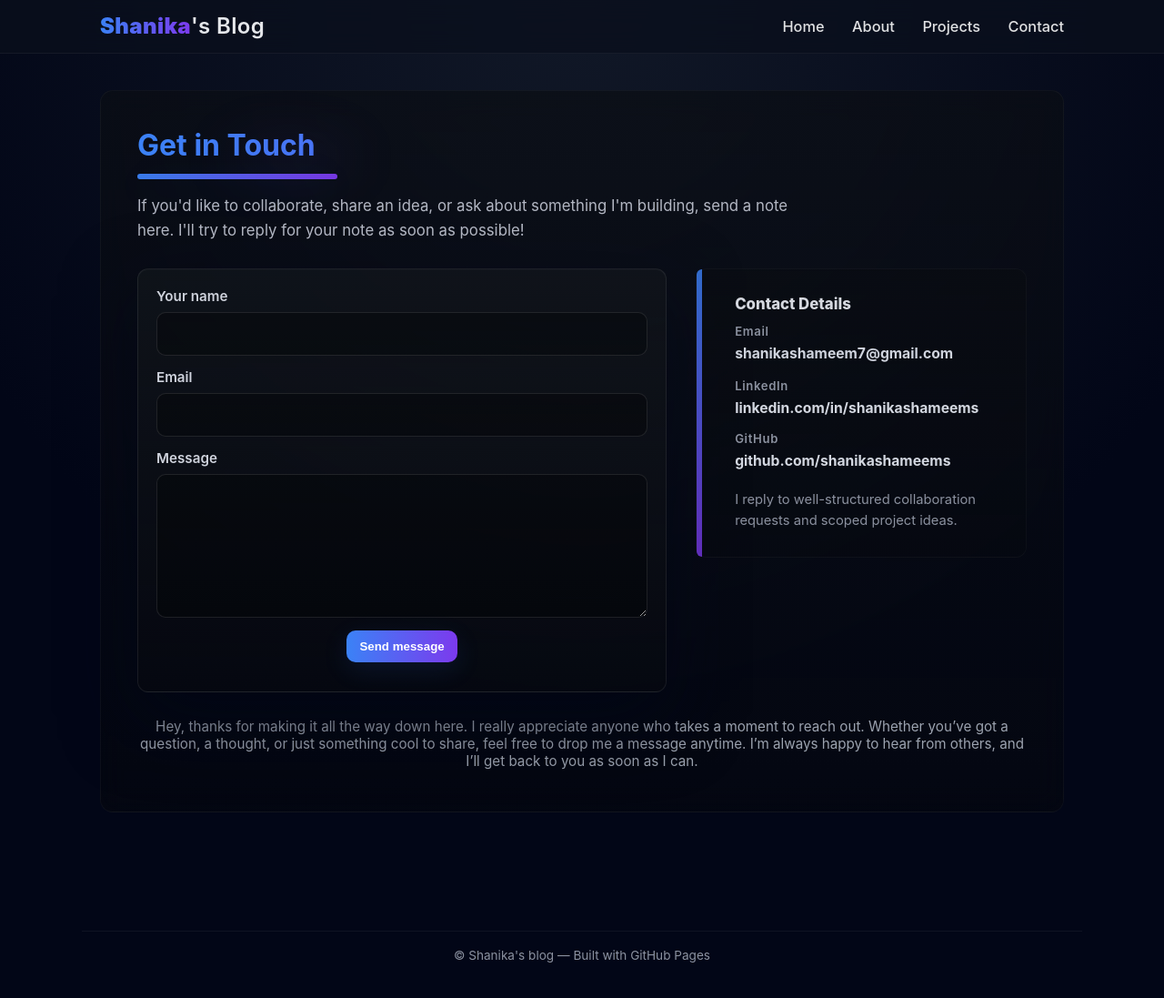
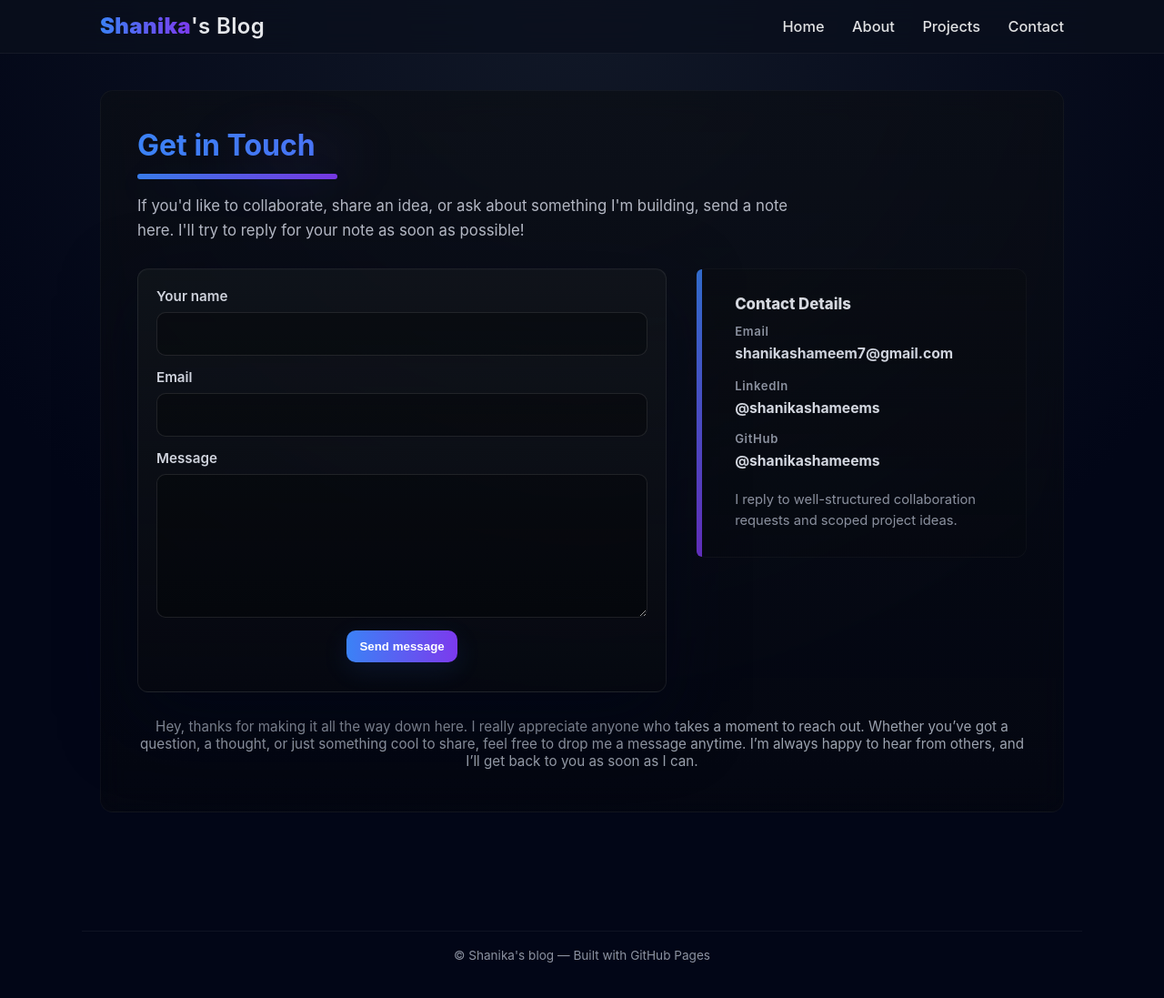
Before and after one commit to shanikashameems/shanikashameems.github.io, a Jekyll site: the page built from contact.md, in a window 1280 px wide and 1116 px high. Shown: the top 1097 px of the window at 91% size. Built offline with Jekyll 4.4.1, drawn with Linux system fonts in a browser that asks for light colours.

Commit message:
Update contact.md

```diff
--- a/contact.md
+++ b/contact.md
@@ -153,14 +153,14 @@ title: Contact
           <div>
             <div style="font-size:.82rem; color:#8c92a0; letter-spacing:.05em; font-weight:600; margin-bottom:6px;">LinkedIn</div>
             <a class="contact-link" href="https://www.linkedin.com/in/shanikashameems" target="_blank">
-              linkedin.com/in/shanikashameems
+              @shanikashameems
             </a>
           </div>
 
           <div>
             <div style="font-size:.82rem; color:#8c92a0; letter-spacing:.05em; font-weight:600; margin-bottom:6px;">GitHub</div>
             <a class="contact-link" href="https://github.com/shanikashameems" target="_blank">
-              github.com/shanikashameems
+              @shanikashameems
             </a>
           </div>
 
```
